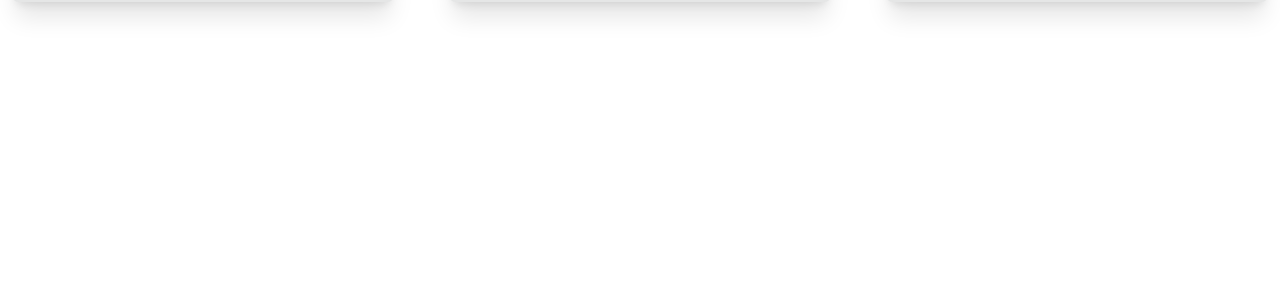
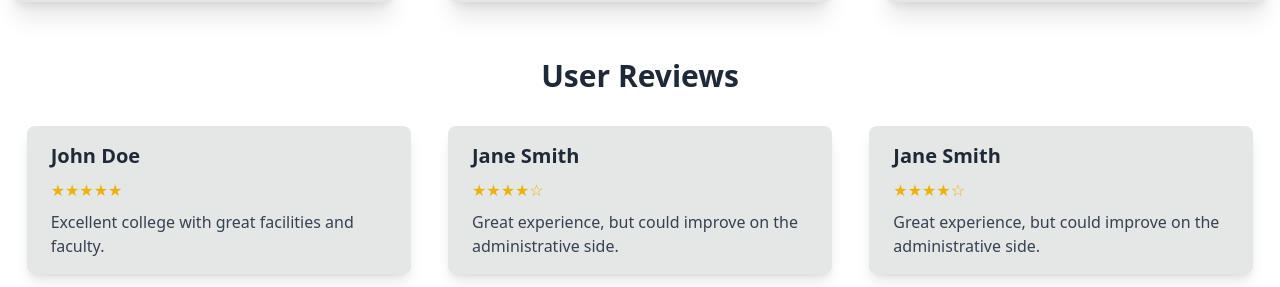
Before and after one commit to rashidsarkar/job-Task-for-JP-Rejoin, a React (Vite) app: page / in a window 1280 px wide. Shown: the part 2088-2375 px from the top of the page. Before the commit the page ends 2130 px from the top, so only its background shows below. Built offline with nearby package versions, Linux system fonts and the light colour scheme.

Commit message:
"Added Reviews component to Home page"

```diff
--- a/src/Page/Home/Home/Home.jsx
+++ b/src/Page/Home/Home/Home.jsx
@@ -3,6 +3,7 @@ import SectionHeading from "../../../Components/TextEffect/SectionHeading/Sectio
 import SectionHeading2 from "../../../Components/TextEffect/SectionHeading/SectionHeading2";
 import ImageGallery from "../ImageGallery/ImageGallery";
 import Research from "../Research/Researchs/Researchs";
+import Reviews from "../Reviews/Reviews/Reviews";
 
 function Home() {
   return (
@@ -11,6 +12,7 @@ function Home() {
       <CollegeCards />
       <ImageGallery />
       <Research />
+      <Reviews />
     </div>
   );
 }
--- /dev/null
+++ b/src/Page/Home/Reviews/ReviewCard/ReviewCard.jsx
@@ -0,0 +1,17 @@
+import React from "react";
+
+function ReviewCard({ reviewer, rating, comment }) {
+  return (
+    <div className="card">
+      <div className="px-6 py-4">
+        <div className="mb-2 text-xl font-bold">{reviewer}</div>
+        <div className="mb-2 text-yellow-500">
+          {"★".repeat(rating) + "☆".repeat(5 - rating)}
+        </div>
+        <p className="text-gray-700">{comment}</p>
+      </div>
+    </div>
+  );
+}
+
+export default ReviewCard;
--- /dev/null
+++ b/src/Page/Home/Reviews/Reviews/Reviews.jsx
@@ -0,0 +1,40 @@
+import React from "react";
+import ReviewCard from "../ReviewCard/ReviewCard";
+
+function Reviews() {
+  const reviews = [
+    {
+      reviewer: "John Doe",
+      rating: 5,
+      comment: "Excellent college with great facilities and faculty.",
+    },
+    {
+      reviewer: "Jane Smith",
+      rating: 4,
+      comment:
+        "Great experience, but could improve on the administrative side.",
+    },
+    {
+      reviewer: "Jane Smith",
+      rating: 4,
+      comment:
+        "Great experience, but could improve on the administrative side.",
+    },
+    // Add more reviews as needed
+  ];
+
+  return (
+    <div className="p-4">
+      <h2 className="mb-8 text-3xl font-bold text-center text-gray-800">
+        User Reviews
+      </h2>
+      <div className="grid gap-4 md:grid-cols-2 lg:grid-cols-3">
+        {reviews.map((review, index) => (
+          <ReviewCard key={index} {...review} />
+        ))}
+      </div>
+    </div>
+  );
+}
+
+export default Reviews;
```
